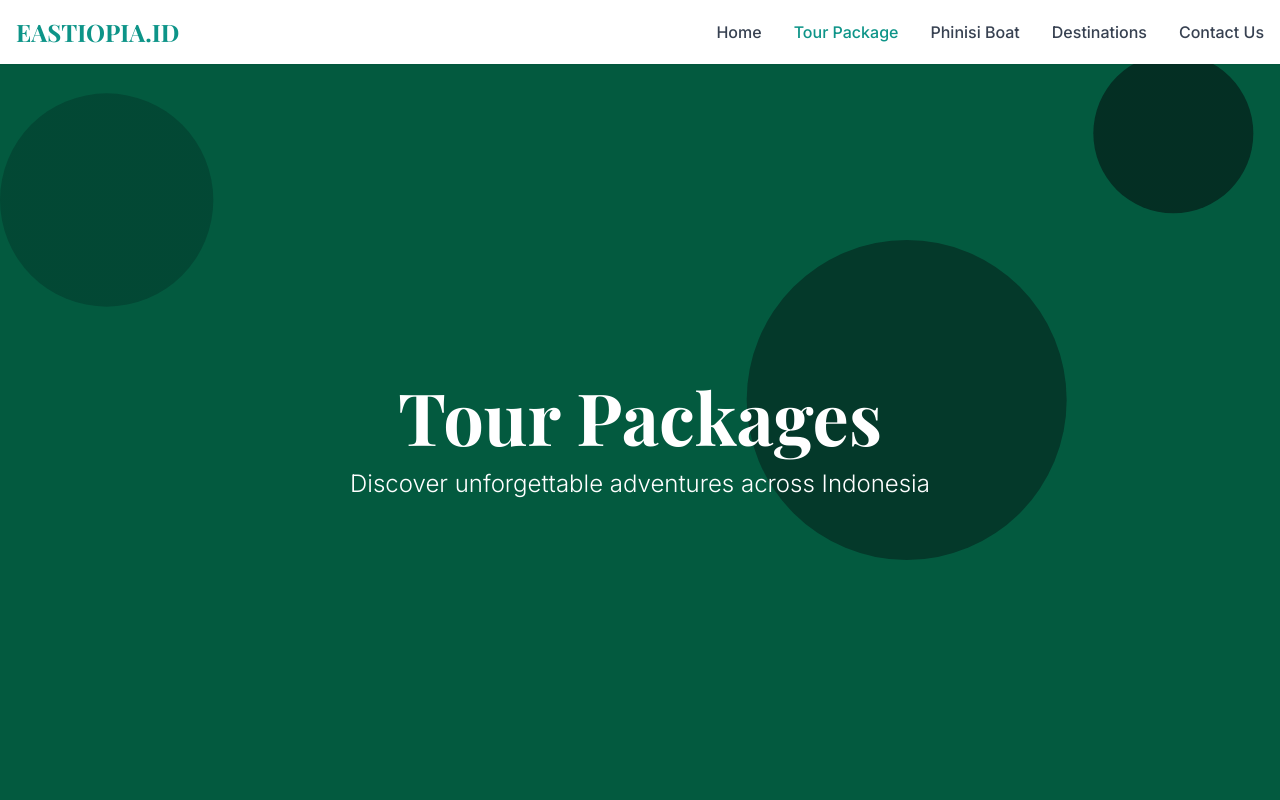
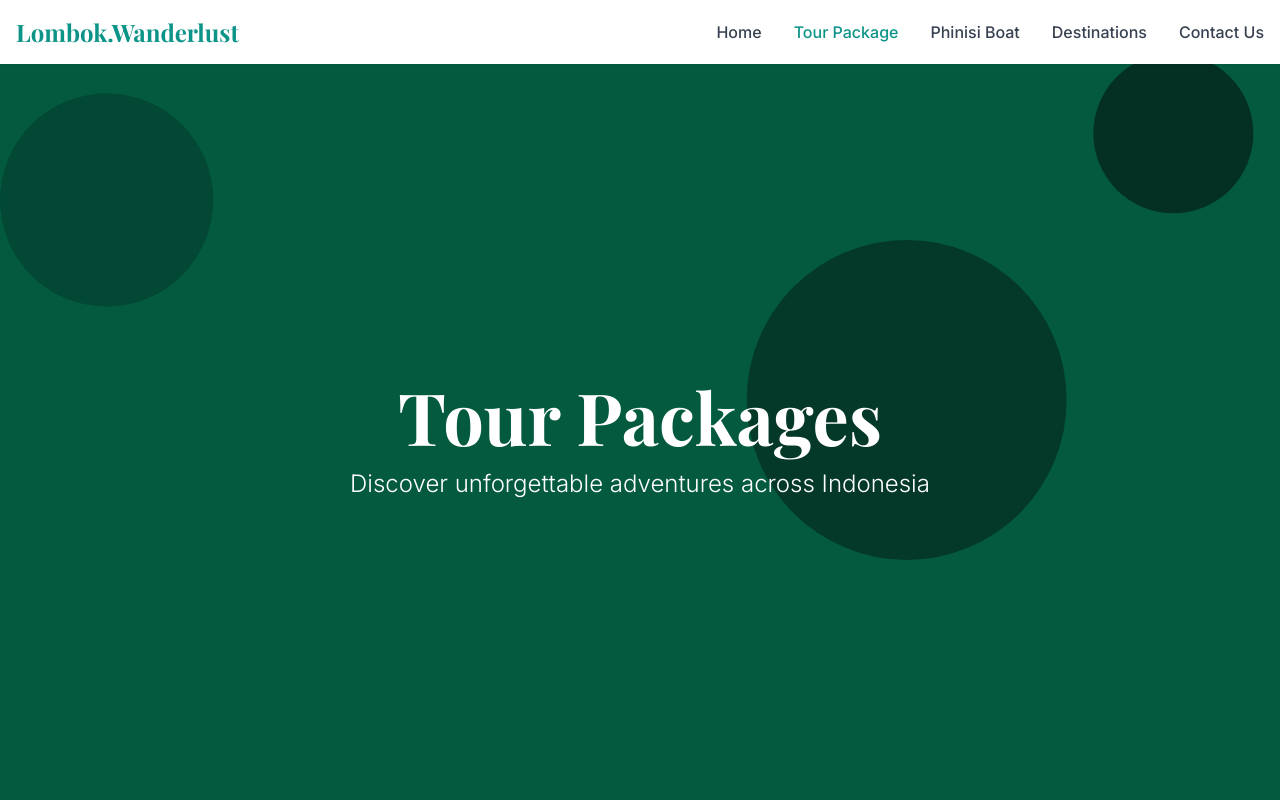
Before and after one commit to souiyjpg/eastiopia-sailing-tours, a plain HTML site: page Tour-Package.html in a window 1280 px wide. Shown: the top 800 px of the page. Drawn offline with nearby package versions, Linux system fonts and the light colour scheme.

Commit message:
Add Tour-Package.html 1753504583820

```diff
--- a/Tour-Package.html
+++ b/Tour-Package.html
@@ -4,7 +4,7 @@
     <meta charset="UTF-8">
     <meta name="viewport" content="width=device-width, initial-scale=1.0">
     <meta name="description" content="Explore our comprehensive tour packages - from Komodo sailing adventures to Sumba overland tours. Find your perfect Indonesian adventure with Eastiopia.">
-    <title>Tour Packages - Eastiopia.id</title>
+    <title>Tour Packages - Lombok Wanderlust</title>
     <script src="https://cdn.tailwindcss.com"></script>
     <link href="https://fonts.googleapis.com/css2?family=Playfair+Display:wght@400;500;600;700&family=Inter:wght@300;400;500;600;700&display=swap" rel="stylesheet">
     <style>
@@ -98,7 +98,7 @@
     <header class="bg-white shadow-sm fixed w-full top-0 z-50" role="banner">
         <nav class="container mx-auto px-4 py-4 flex justify-between items-center" role="navigation" aria-label="Main navigation">
             <div class="text-2xl font-bold text-teal-600 font-playfair" role="img" aria-label="Eastiopia logo">
-                <a href="index.html" class="hover:text-teal-700 transition-colors">EASTIOPIA.ID</a>
+                <a href="index.html" class="hover:text-teal-700 transition-colors">Lombok.Wanderlust</a>
             </div>
 
             <!-- Desktop Navigation -->
@@ -369,7 +369,7 @@
                             </div>
                         </div>
                         <div>
-                            <h3 class="text-2xl font-bold font-playfair text-teal-400">east.iopia</h3>
+                            <h3 class="text-2xl font-bold font-playfair text-teal-400">Lombok.Wanderlust</h3>
                             <p class="text-sm text-gray-400">Your Unforgettable Sailing Partner</p>
                         </div>
                     </div>
```
